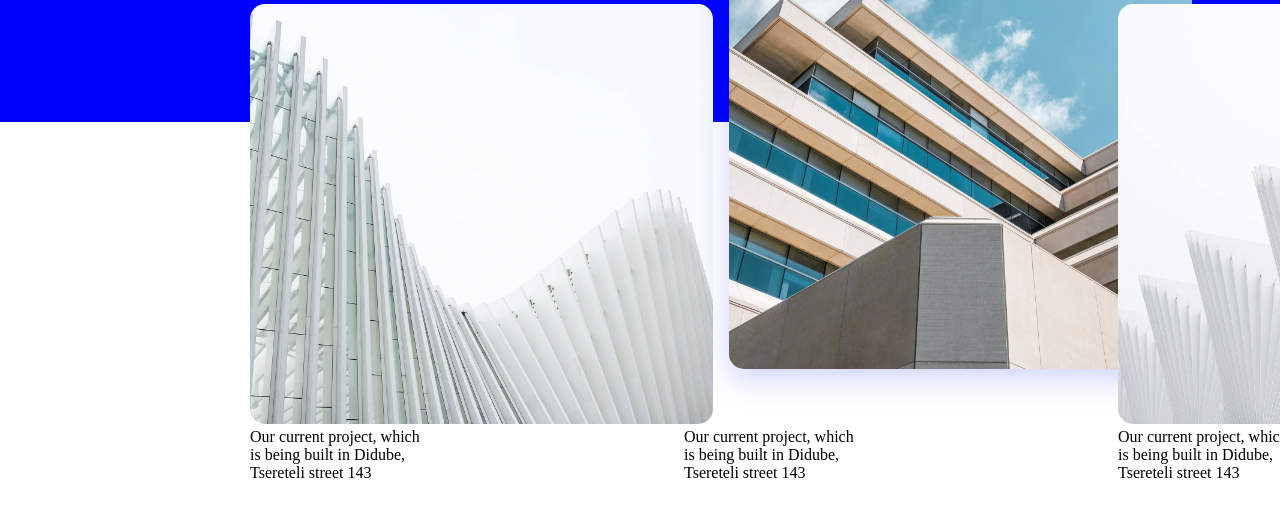
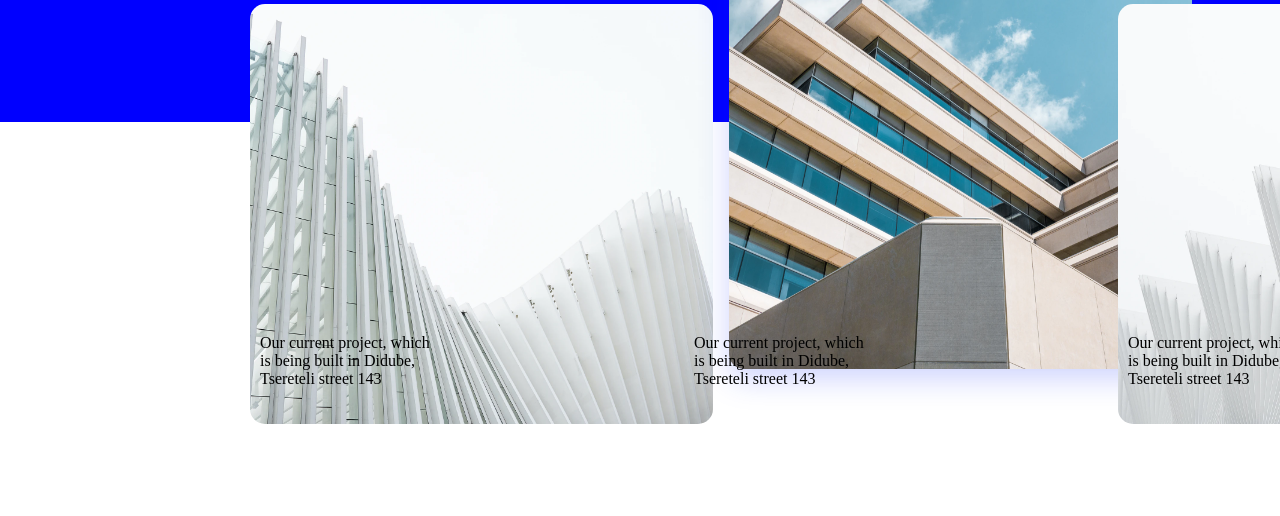
Before and after one commit to likago/lesson7, a plain HTML site: page index.html in a window 1280 px wide. Shown: the part 186-702 px from the top of the page. Drawn offline with Linux system fonts and the light colour scheme.

Commit message:
add position to project div class and add position anc color propertys to text div class

```diff
--- a/style.css
+++ b/style.css
@@ -21,8 +21,16 @@ h3 {
     top: 100px;
 }
 .project {
+
     display: inline-block;
+    position: relative;
     width: 180px;
     margin-left: 250px;
+}
+.text {
+    background-color: aliceblue rgba(50, 50, 50, 0.5);
+    position: absolute;
+    left: 10px;
+    bottom: 40px;
 
 }
```
